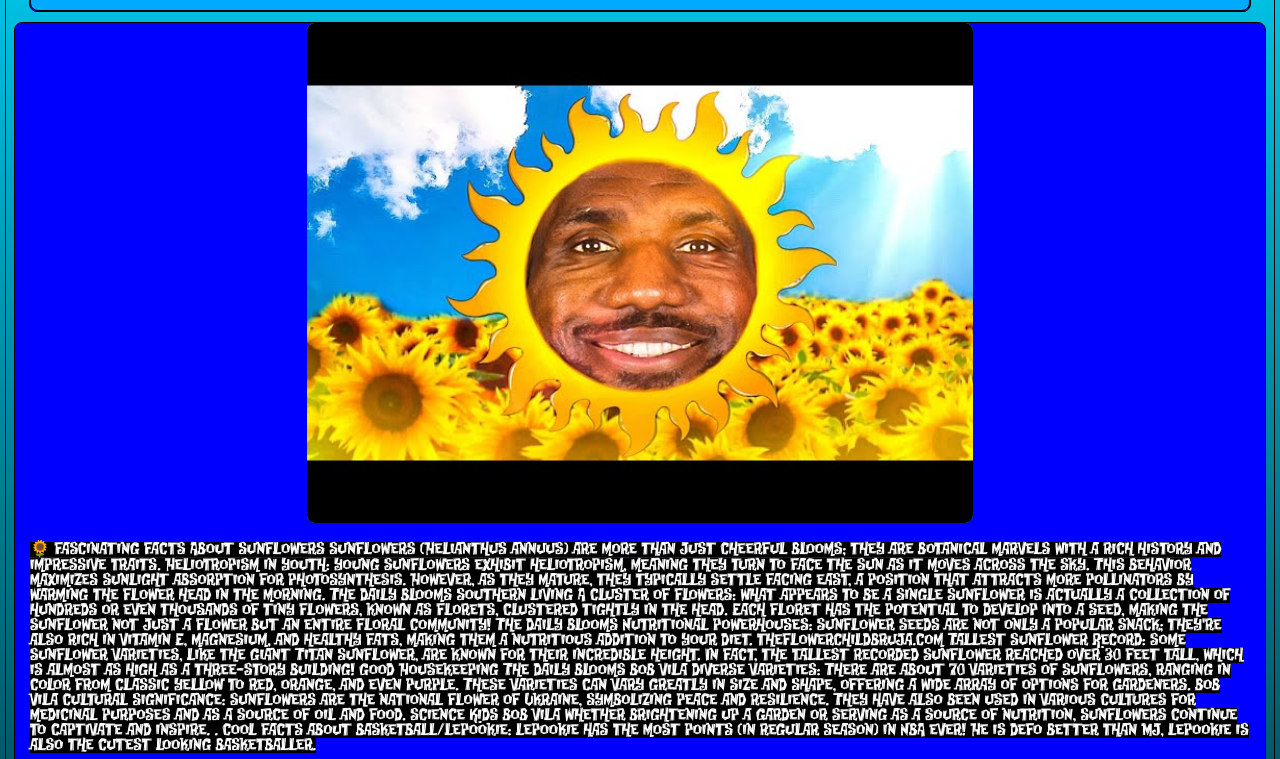
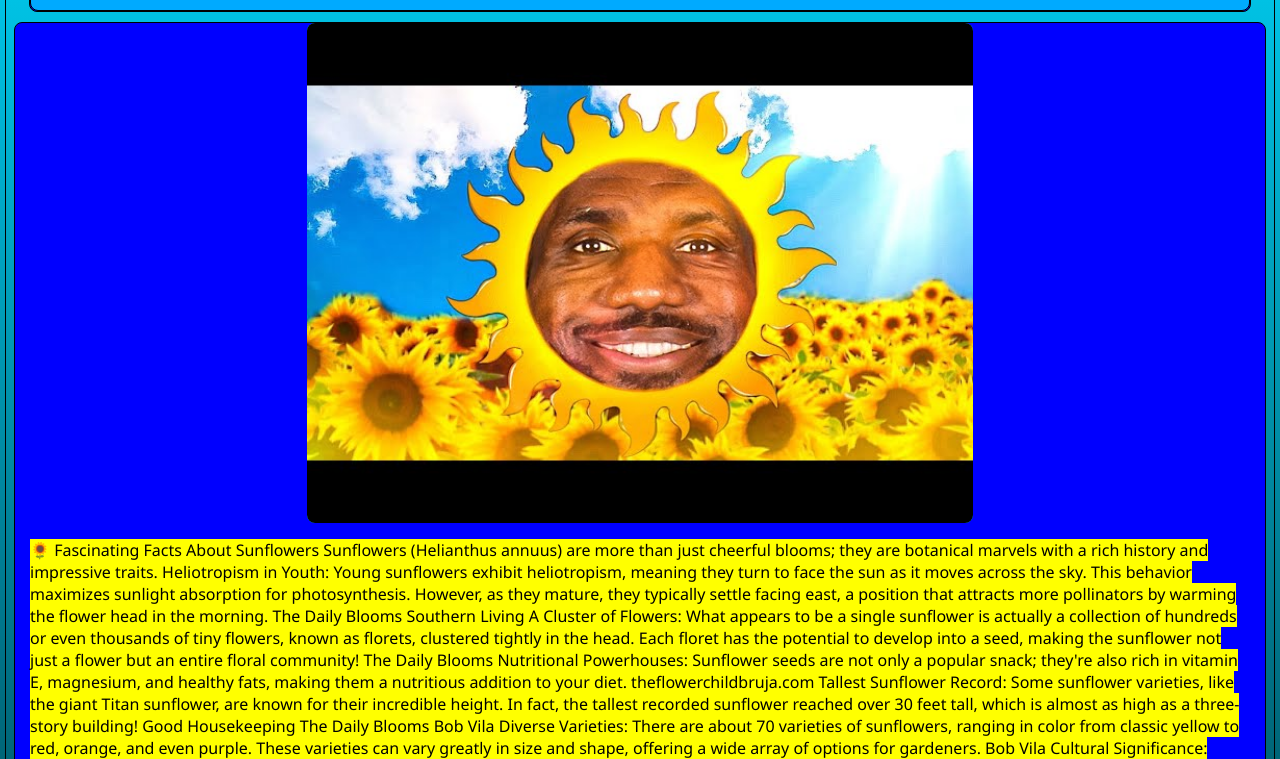
Before and after one commit to DrizzyDragon/DrizzyDragon.github.io, a plain HTML site: page index.html in a window 1280 px wide. Shown: the part 193-952 px from the top of the page. Drawn offline with Linux system fonts and the light colour scheme.

Commit message:
Update main copy.css

```diff
--- a/main copy.css
+++ b/main copy.css
@@ -7,19 +7,17 @@ body{
     margin-left: auto;
     margin-right: auto;
     background: linear-gradient(rgb(0,217,255), rgb(0, 81, 96));
-    font-family: test;
     color: rgb(255, 255, 255);
 
-}
-
-mark{
-    background-color: rgb(0, 0, 0);
-    color: white
 }
 
 @font-face {
     font-family: test;
     src: url(CreakyFrank.ttf);
+}
+
+#title{
+    font-family: test;
 }
 
 header{
```
